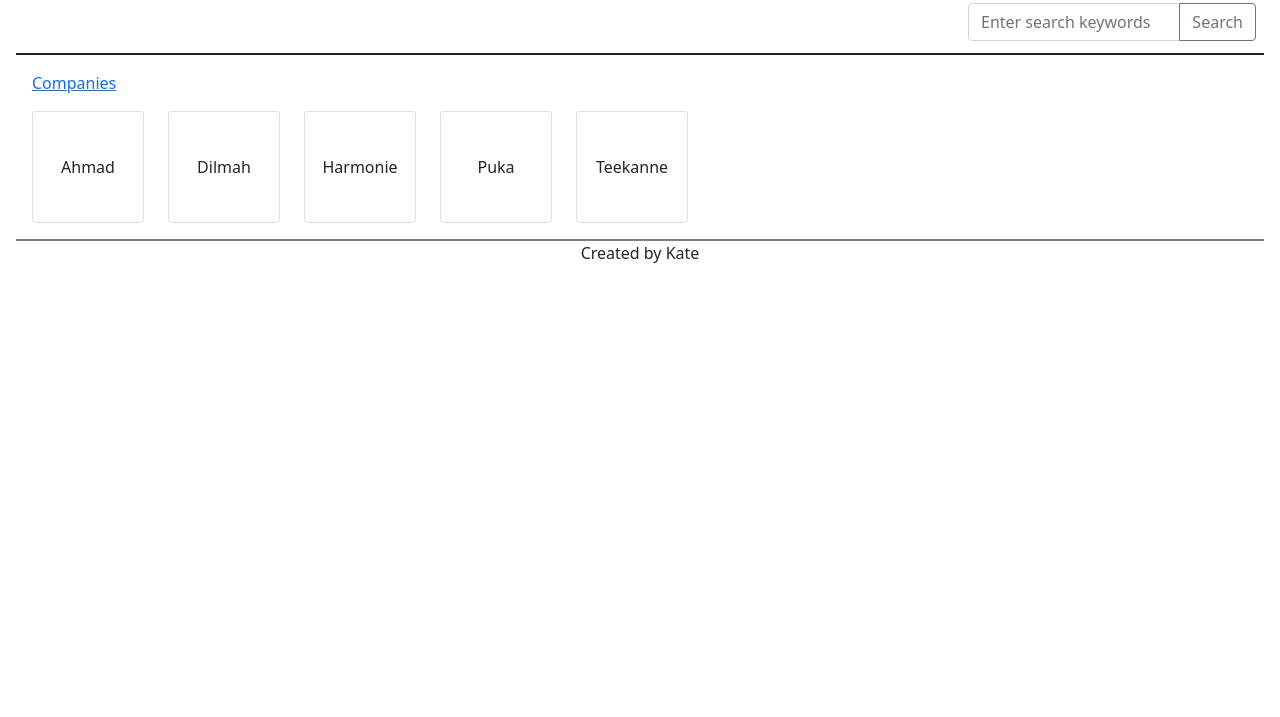
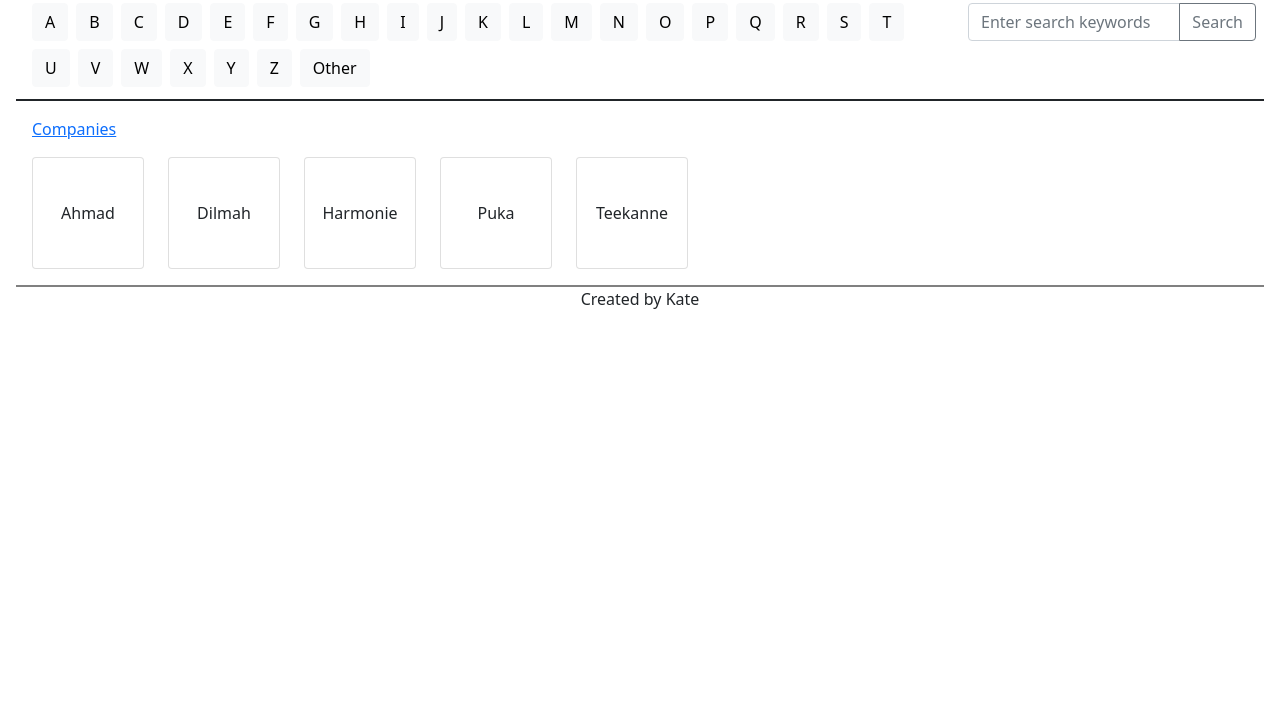
Before and after one commit to mihal/tea-gallery, a plain HTML site: page collection.html in a window 1280 px wide. Shown: the part 83-800 px from the top of the page. Drawn offline with nearby package versions, Linux system fonts and the light colour scheme.

Commit message:
Task 9.5 - Updated footer and refactored js

```diff
--- a/css/collection.css
+++ b/css/collection.css
@@ -4,7 +4,7 @@
     border-bottom-width: 2px;
 }
 
-.company-card{
+.company-card {
     width: 7em;
     height: 7em;
 }
--- a/css/common.css
+++ b/css/common.css
@@ -1,8 +1,9 @@
-html, body {
+html,
+body {
     max-width: 100%;
     overflow-x: hidden;
     padding: 0.5em;
-  }
+}
 
 header {
     border-bottom-style: solid;
--- a/js/collection.js
+++ b/js/collection.js
@@ -1,13 +1,4 @@
-// TODO A: 1. Read 'Read & delete TODO'
-//         2. Create here class CollectionPageOperator
-//         3. Create private method init
-//         4. Move function initAlphabetContainer inside a CollectionPageOperator (as a private method)
-//         5. Call initAlphabetContainer from init method
-//         6. Expose method named init, which will be calling the private init method
-
-// TODO Read & delete: This is 'old' JS definition of the class. Objects of a class can be created with new, e.g. new AlphabetProvider().
 function AlphabetProvider() {
-    // TODO Read & delete: This is a private method (function) of the class. It will not be accessible outside this class implicitly.
     /**
      * Generate alphabet
      *
@@ -41,28 +32,36 @@ function AlphabetProvider() {
         return button;
     }
 
-    // TODO Read & delete: Here you are defining which methods (functions) should be public, i.e. visible outside this class.
-    //      This is a definition of the API of this class. The class AlphabetProvider exposes two methods named: generateAlphabet and createLetterButton
-    //      In this case method name is identical with the function name.
     return {
         generateAlphabet: generateAlphabet,
         createLetterButton: createLetterButton
     }
 }
 
+function CollectionPageOperator() {
+
+    function init() {
+        initAlphabetContainer();
+    }
+
     /**
      * Initialize container by generating and appending alphabet criteria buttons.
      */
     function initAlphabetContainer() {
-    // TODO B: We have a problem here. generateAlphabet and createLetterButton are not available. How we can fix it?
-    let alphabet = generateAlphabet();
+        const alphabetProvider = new AlphabetProvider();
+        let alphabet = alphabetProvider.generateAlphabet();
         const alphabetContainer = document.getElementById("alphabet-container");
 
         alphabet.forEach(element => {
-        alphabetContainer.append(createLetterButton(element));
+            alphabetContainer.append(alphabetProvider.createLetterButton(element));
         });
 
-    alphabetContainer.append(createLetterButton("Other"));
+        alphabetContainer.append(alphabetProvider.createLetterButton("Other"));
     }
 
-// TODO C: Create an instance (object) of the class CollectionPageOperator and call init
+    return {
+        init: init
+    }
+}
+
+new CollectionPageOperator().init();
```
Also changed, not shown: collection.html (+3 -7 lines), index.html (+13 -6 lines). Lines whose indentation alone changed are shown as unchanged.
